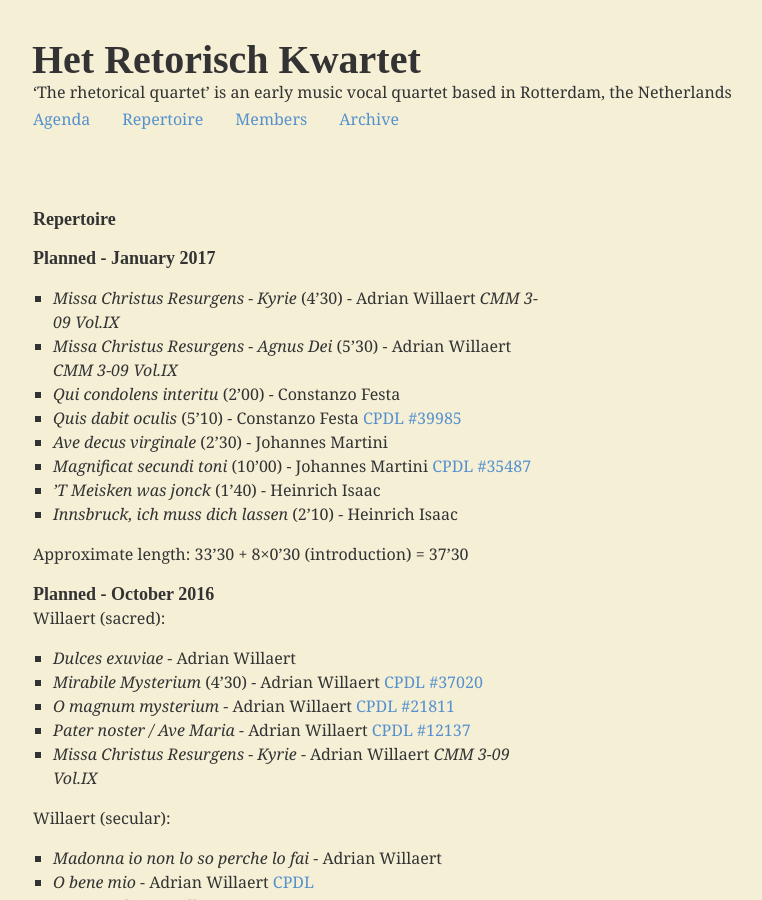
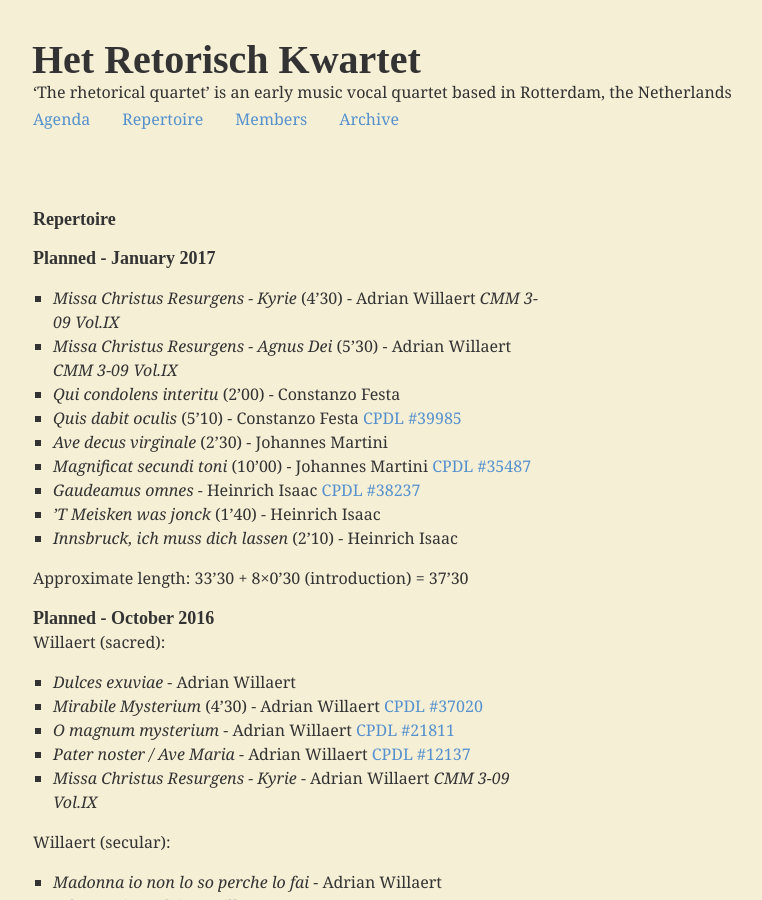
Before and after one commit to retorisch/retorisch.github.io, a Jekyll site: the page built from repertoire.md, in a window 1280 px wide and 900 px high. Shown: the whole window, without its empty margins (15-777 px from the left). Built offline with Jekyll 4.4.1, drawn with Linux system fonts in a browser that asks for light colours; some web fonts are replaced.

Commit message:
Add to programme

```diff
--- a/repertoire.md
+++ b/repertoire.md
@@ -12,6 +12,7 @@ Type: page
 * _Quis dabit oculis_ (5’10) - Constanzo Festa [CPDL #39985](http://www.cpdl.org/wiki/index.php/Quis_dabit_oculis_(Costanzo_Festa))
 * _Ave decus virginale_ (2’30) - Johannes Martini
 * _Magnificat secundi toni_ (10’00) - Johannes Martini [CPDL #35487](http://www.cpdl.org/wiki/index.php/Magnificat_secundi_toni_(Johannes_Martini))
+* _Gaudeamus omnes_ - Heinrich Isaac [CPDL #38237](http://www.cpdl.org/wiki/index.php/Gaudeamus_omnes_(Heinrich_Isaac))
 * _’T Meisken was jonck_ (1’40) - Heinrich Isaac
 * _Innsbruck, ich muss dich lassen_ (2’10) - Heinrich Isaac
 
```
